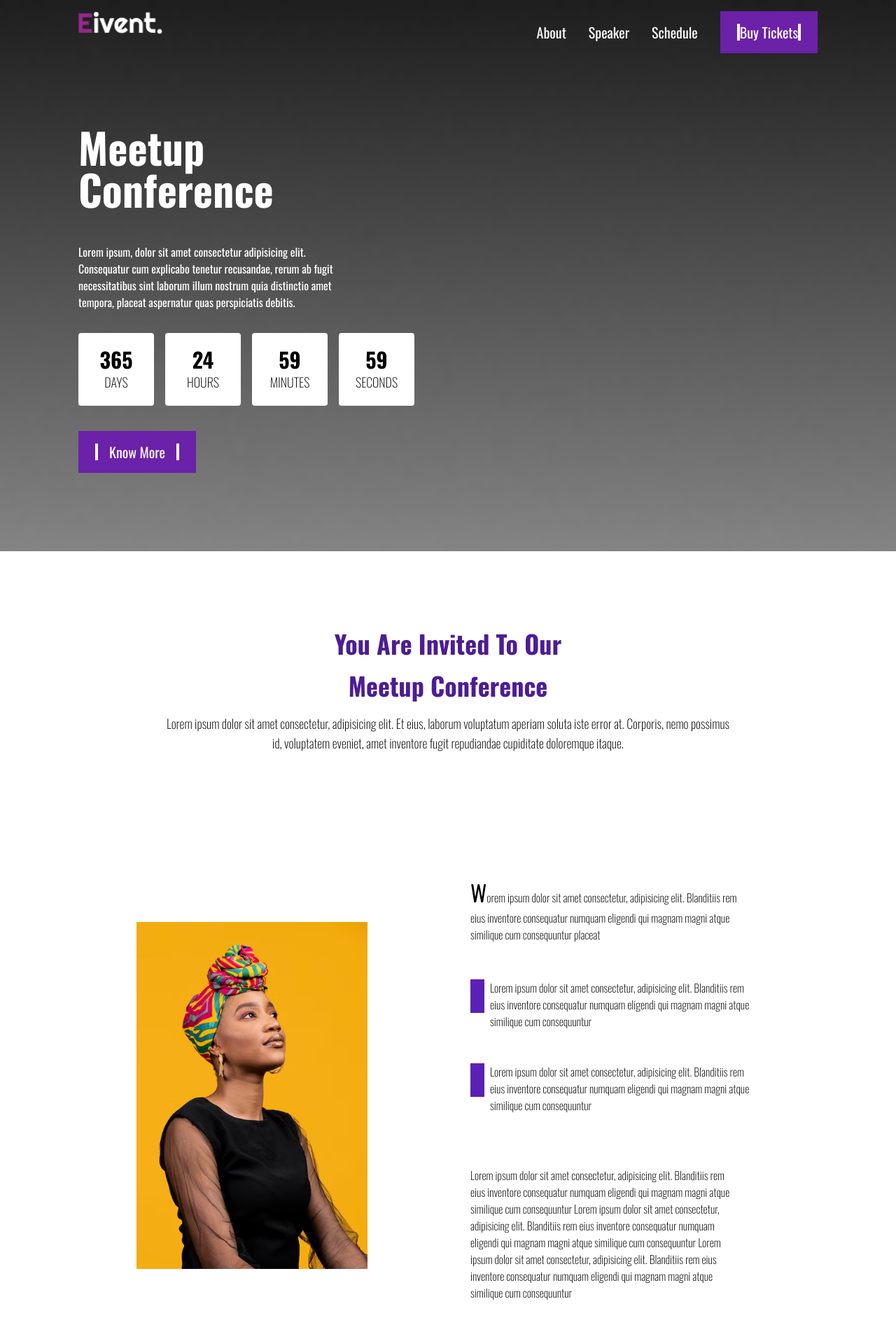
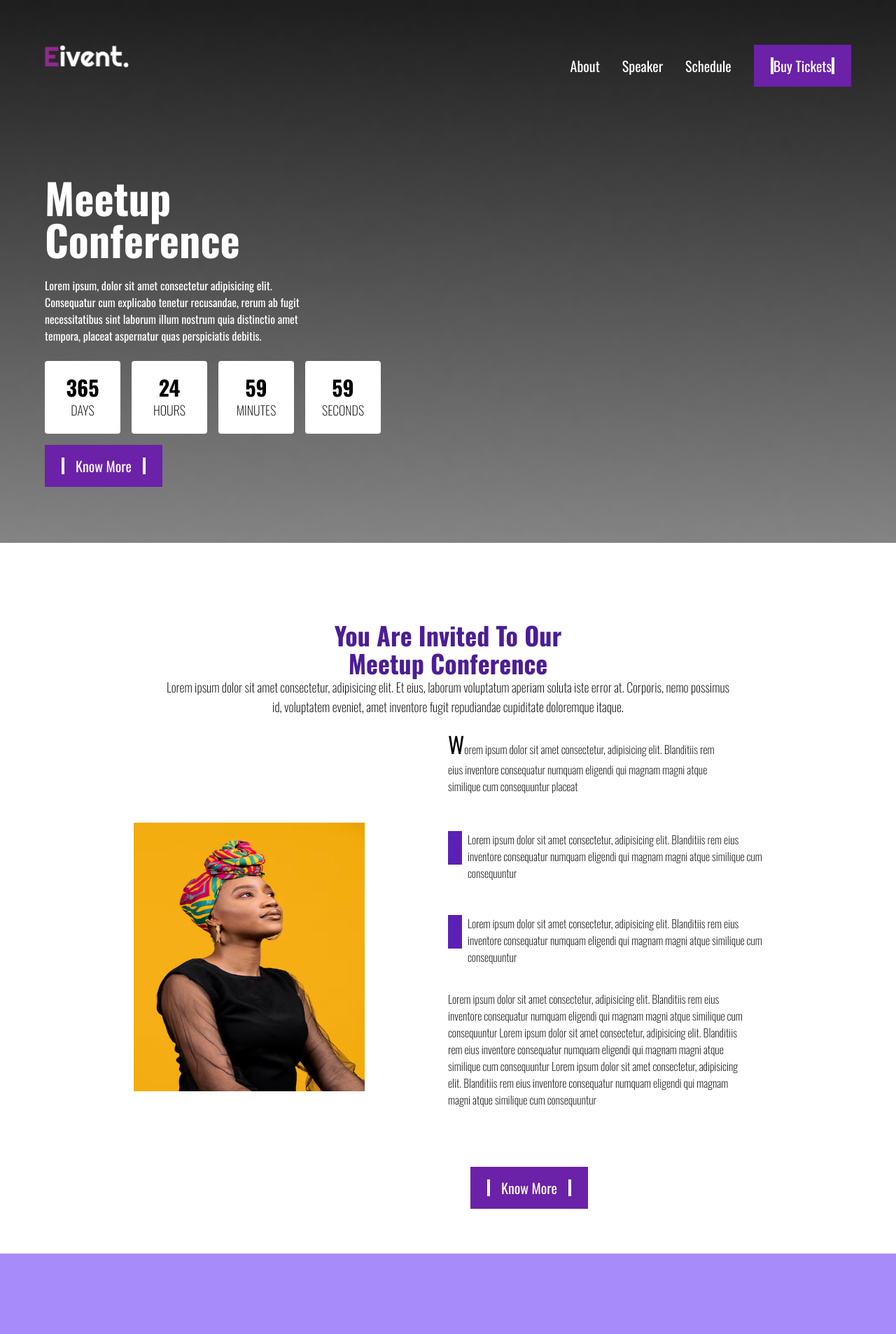
Before and after one commit to elieboulingui/landingpage, a Next.js app: page / in a window 1280 px wide. Shown: the top 1907 px of the page at 70% size. Built offline with nearby package versions, Linux system fonts and the light colour scheme.

Commit message:
ajoute du responsive a about

```diff
--- a/app/components/About.tsx
+++ b/app/components/About.tsx
@@ -7,17 +7,18 @@ import { invitation} from './data';
       <h1 className='text-violet-900 text-center text-5xl md:text-4xl pt-28 font-bold'>
         You Are Invited To Our
       </h1>
-      <h1 className="text-violet-900 text-center text-5xl md:text-4xl pt-5 font-bold"> Meetup Conference</h1>
-      <p className='text-center pt-5 font-thin md:text-lg'>
+      <h1 className="text-violet-900 text-center text-5xl md:text-4xl  font-bold"> Meetup Conference</h1>
+      <p className='text-center  font-thin md:text-lg'>
         Lorem ipsum dolor sit amet consectetur, adipisicing elit. Et eius, laborum voluptatum aperiam soluta iste error at. Corporis, nemo possimus
         <br />
         id, voluptatem eveniet, amet inventore fugit repudiandae cupiditate doloremque itaque.
       </p>
-      <div className='grid grid-cols-1 md:grid-cols-2 gap-2 md:gap-16 p-4 md:p-14 pt-16 md:pt-44'>
-        <div className="flex justify-center items-center  pb-5 md:pb-52">
+      <div className='grid grid-cols-1 md:grid-cols-2 p-4'>
+        <div className="flex justify-center items-center md:pb-20">
         <div>
         {invitation.map((invitation, index) => (
           <Image
+          className="h-96 "
             key={index}
             src={invitation.image}
             width={330}
@@ -47,7 +48,7 @@ import { invitation} from './data';
                 similique cum consequuntur
               </p>
             </div>
-            <div className="flex items-start pt-10 ">
+            <div className="flex items-start  ">
               <p className="font-thin w-3/4">
                 Lorem ipsum dolor sit amet consectetur, adipisicing elit. Blanditiis rem eius inventore consequatur numquam eligendi qui magnam magni atque
                 similique cum consequuntur
@@ -58,7 +59,7 @@ import { invitation} from './data';
               </p>
             </div>
           </div>
-          <div className="   pt-9 pb-24 flex">
+          <div className="   px-8 py-12 flex">
             <button className="bg-purple-800 text-xl px-6 py-4 font-oswald text-white flex items-center">
               <div className='bg-white h-6 w-1 mr-4'></div>
               Know More
--- a/app/components/Header.tsx
+++ b/app/components/Header.tsx
@@ -10,7 +10,7 @@ const Header = () => {
   };
 
   return (
-    <nav className="flex items-start justify-between p-4 pl-28 pr-28 relative">
+    <nav className="flex items-start justify-between container mx-auto p-16  relative">
       <Image src={'/image/README.png'} width={120} height={10} alt="Logo" />
       <div className="relative">
         <button
--- a/app/components/Hero.tsx
+++ b/app/components/Hero.tsx
@@ -3,16 +3,16 @@ import  {day} from "./data"
 const Hero = () => {
   const [item] = day;
   return (
-    <div className='h-full w-full pt-8 container mx-auto'>
-      <div className='pl-28 pt-14'>
+    <div className='h-full w-full  p-16  container mx-auto'>
+      <div className=''>
         <h1 className='text-6xl  font-bold text-white font-oswald'>
           Meetup <br /> Conference
         </h1>
-        <p className="   w-96 md:w-4/12 pt-12 pb-4 text-white font-inter ">
+        <p className="  py-6 md:w-4/12 text-white font-inter ">
           Lorem ipsum, dolor sit amet consectetur adipisicing elit. Consequatur cum explicabo tenetur recusandae, rerum ab fugit necessitatibus sint laborum illum nostrum quia distinctio amet tempora, placeat aspernatur quas perspiciatis debitis.
         </p>
       </div>
-      <div className="flex pl-28 pt-4">
+      <div className="flex">
         <div className="grid grid-cols-2 gap-4 md:grid-cols-4">
           <div className="px-6 py-5 bg-white rounded text-center font-bold">
             <h1 className="text-3xl font-oswald">{item.days}</h1>
@@ -32,7 +32,7 @@ const Hero = () => {
           </div>
         </div>
       </div>
-      <div className="pl-28 pt-9 p-11 pb-28 flex">
+      <div className=" py-4 flex">
         <button className="bg-purple-800 text-xl px-6 py-4 font-oswald text-white flex items-center">
           <div className='bg-white h-6 w-1 mr-4'></div>
           Know More
--- a/app/components/Venu.tsx
+++ b/app/components/Venu.tsx
@@ -26,14 +26,15 @@ export default function Venu() {
           </div>
         </div>
         <div className='flex flex-col items-center justify-center bg-black p-8'>
-          <div className='bg-violet-600 p-6 rounded-full'>
-            <svg xmlns="http://www.w3.org/2000/svg" className="w-12 h-12 text-violet-800" fill="none" viewBox="0 0 24 24" stroke="currentColor">
+          <div className='bg-violet-600 p-6 rounded-full px-10 py-10 '>
+            <svg xmlns="http://www.w3.org/2000/svg" className="w-12 h-12  text-violet-800" fill="none" viewBox="0 0 24 24" stroke="currentColor">
               <path strokeLinecap="round" strokeLinejoin="round" strokeWidth="2" d="M14.752 11.168l-6.478-3.706a.5.5 0 00-.752.433v7.412a.5.5 0 00.752.433l6.478-3.706a.5.5 0 000-.866z" />
             </svg>
           </div>
           <div>
             {invitation.map((invitation, index) => (
               <Image
+              className='h-96'
                 key={index}
                 src={invitation.image}
                 width={330}
```
Also changed, not shown: app/hero.css (deleted).
